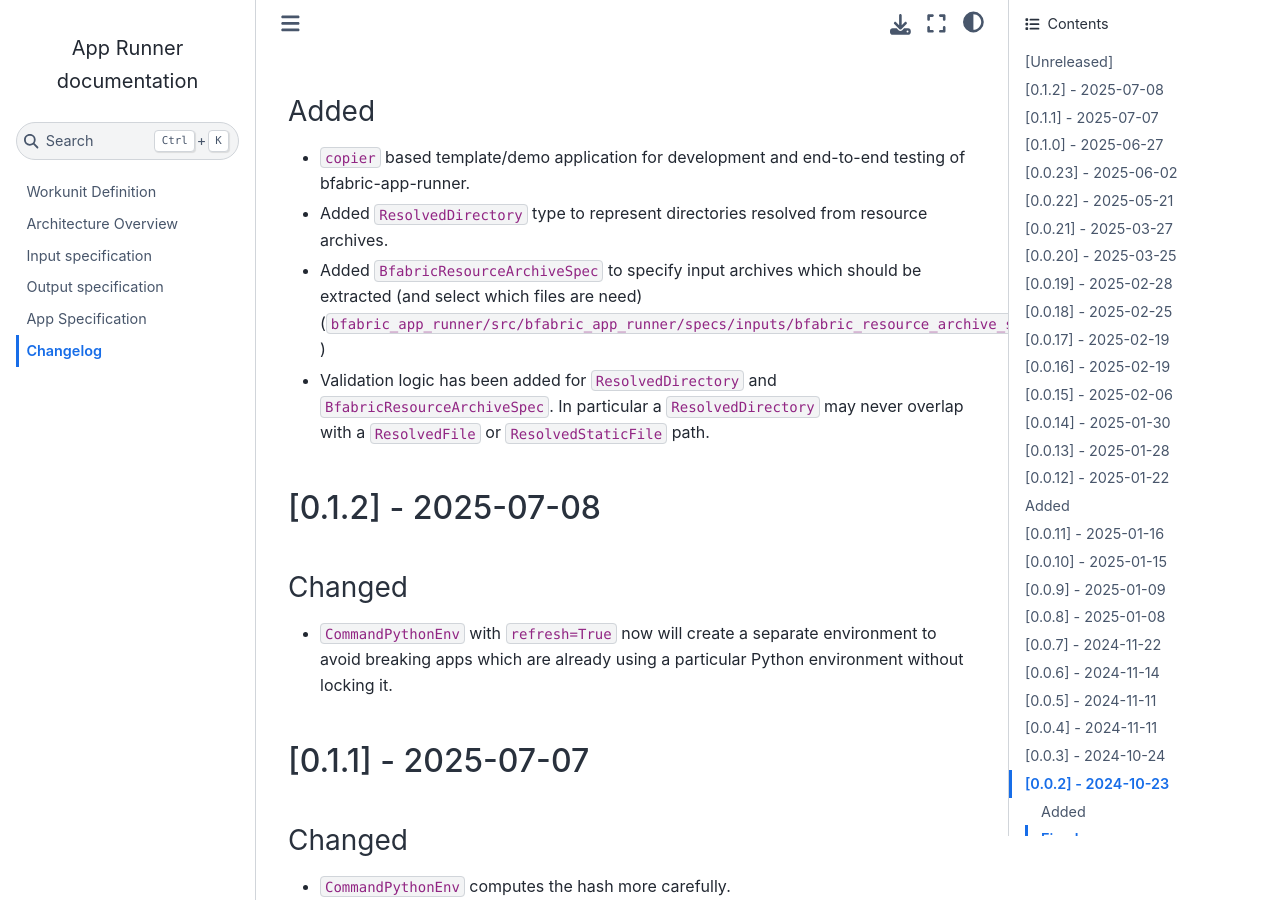
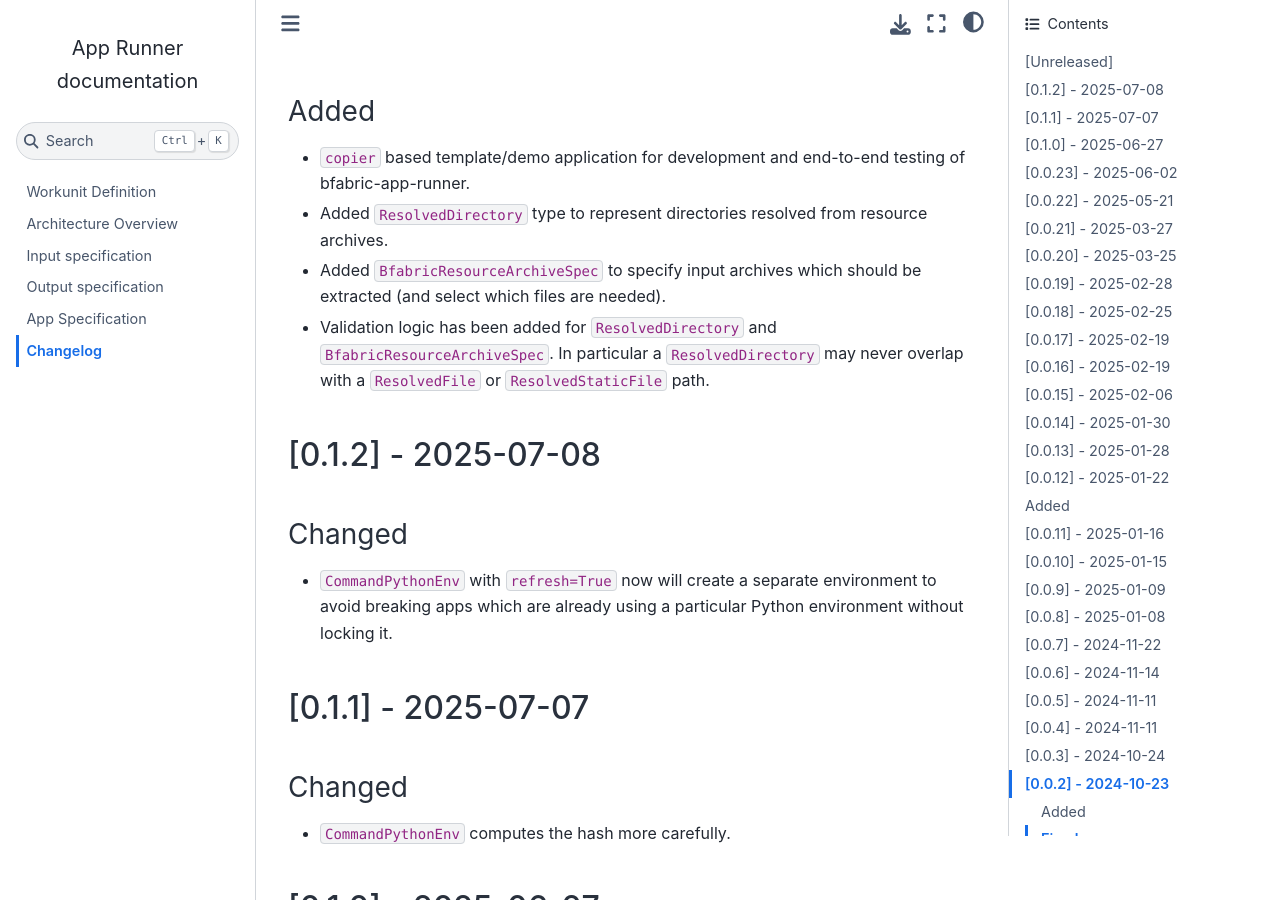
Before and after one commit to fgcz/bfabricPy, a Sphinx documentation site: the page built from bfabric_app_runner/docs/changelog.md, in a window 1280 px wide and 900 px high, scrolled down 394 px. Built offline with Sphinx 7.4.7 and the Sphinx Book theme 1.1.4, drawn with Linux system fonts in a browser that asks for light colours.

Commit message:
don't put link in changelog

```diff
--- a/bfabric_app_runner/docs/changelog.md
+++ b/bfabric_app_runner/docs/changelog.md
@@ -13,7 +13,7 @@ The format is based on [Keep a Changelog](https://keepachangelog.com/en/1.1.0/).
 
 - `copier` based template/demo application for development and end-to-end testing of bfabric-app-runner.
 - Added `ResolvedDirectory` type to represent directories resolved from resource archives.
-- Added `BfabricResourceArchiveSpec` to specify input archives which should be extracted (and select which files are need) (`bfabric_app_runner/src/bfabric_app_runner/specs/inputs/bfabric_resource_archive_spec.py`)
+- Added `BfabricResourceArchiveSpec` to specify input archives which should be extracted  (and select which files are needed).
 - Validation logic has been added for `ResolvedDirectory` and `BfabricResourceArchiveSpec`. In particular a `ResolvedDirectory` may never overlap with a `ResolvedFile` or `ResolvedStaticFile` path.
 
 ## \[0.1.2\] - 2025-07-08
```
